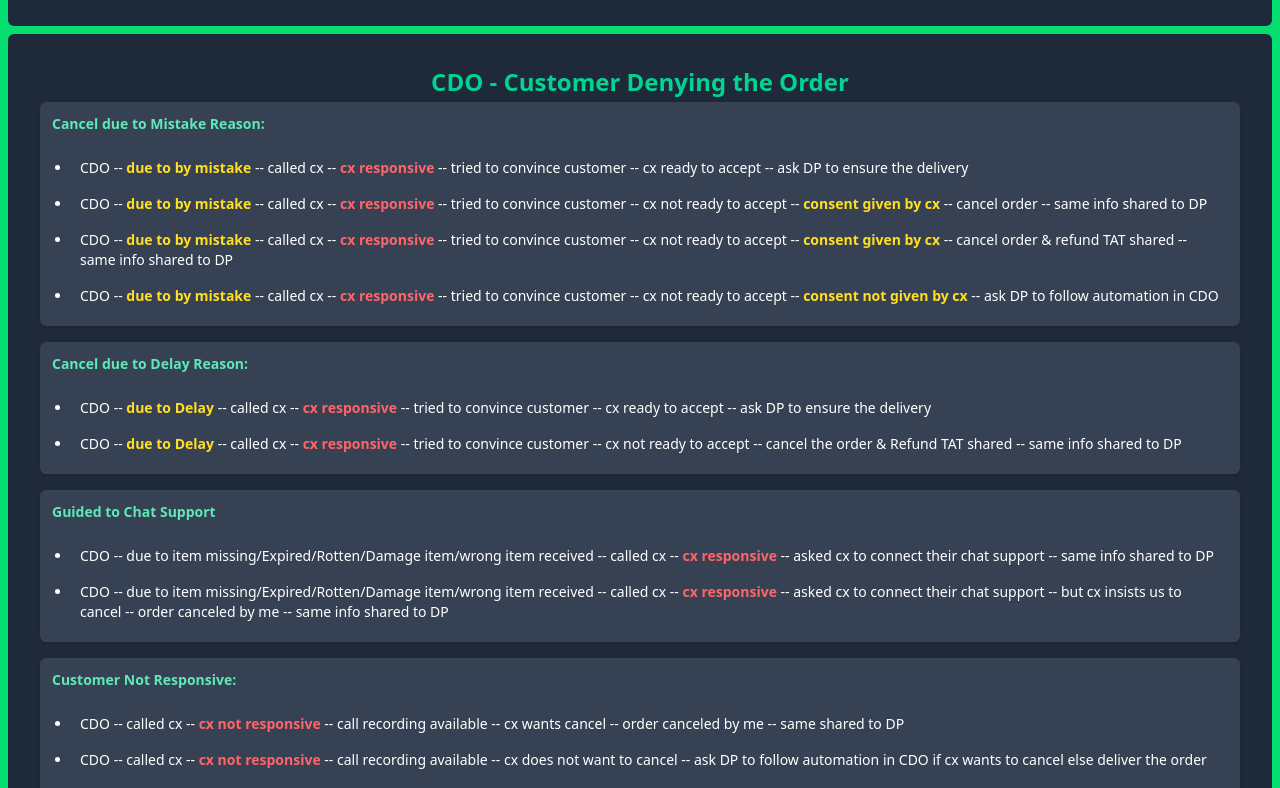
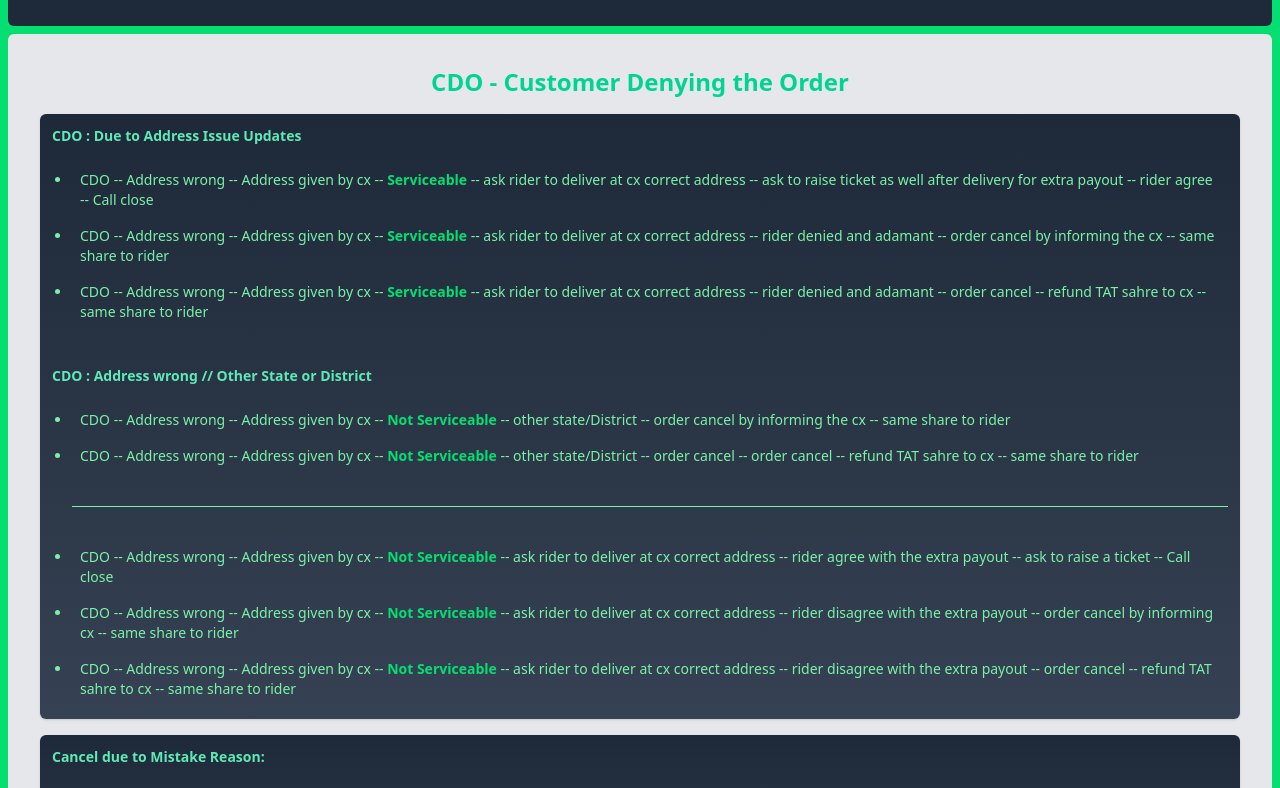
Before and after one commit to Code-with-Sahani/Blinket-DP, a React (Vite) app: page / in a window 1280 px wide. Shown: the part 1860-2648 px from the top of the page. Built offline with nearby package versions, Linux system fonts and the light colour scheme.

Commit message:
Update CDO.jsx

```diff
--- a/src/Components/CDO.jsx
+++ b/src/Components/CDO.jsx
@@ -2,18 +2,56 @@ import React from 'react';
 
 const CDO = () => {
     return (
-        <div className='m-2 p-4 text-sm bg-gray-800 text-white rounded-md md:p-6 lg:p-8'>
-            <h2 className="text-center text-2xl font-semibold text-emerald-400 mb-1">CDO - Customer Denying the Order</h2>
+        <div className='m-2 p-4 text-sm bg-gray-200 text-white rounded-md md:p-6 lg:p-8'>
+            <h2 className="text-center text-2xl font-semibold text-emerald-400 mb-4">CDO - Customer Denying the Order</h2>
 
             <div className='space-y-4'>
 
+                <div className="p-3 bg-gradient-to-b from-gray-800 to-gray-700 text-green-300 rounded-md shadow">
+                    <h3 className="text-md font-semibold text-emerald-300 mb-4">CDO : Due to Address Issue Updates</h3>
+                    <ul className="list-disc pl-5">
+                        <li className='p-2'>CDO -- Address wrong -- Address given by cx -- <strong className='text-green-400'>Serviceable
+                        </strong> -- ask rider to deliver at cx correct address -- ask to raise ticket as well after delivery for extra payout -- rider agree -- Call close
+                        </li>
 
-                <div className="p-3 bg-gray-700 rounded-md shadow">
+                        <li className='p-2'>CDO -- Address wrong -- Address given by cx -- <strong className='text-green-400'>Serviceable
+                        </strong> -- ask rider to deliver at cx correct address -- rider denied and adamant -- order cancel by informing the cx -- same share to rider</li>
+
+                        <li className='p-2'>CDO -- Address wrong -- Address given by cx -- <strong className='text-green-400'>Serviceable
+                        </strong> -- ask rider to deliver at cx correct address -- rider denied and adamant -- order cancel -- refund TAT sahre to cx -- same share to rider</li>
+                    </ul>
+                    <br />
+
+                    <h3 className="text-md font-semibold text-emerald-300 mb-4 mt-4">CDO : Address wrong // Other State or District </h3>
+                    <ul className="list-disc pl-5">
+                        <li className='p-2'>CDO -- Address wrong -- Address given by cx -- <strong className='text-green-400'>Not Serviceable
+                        </strong> -- other state/District -- order cancel by informing the cx -- same share to rider</li>
+
+                        <li className='p-2'>CDO -- Address wrong -- Address given by cx -- <strong className='text-green-400'>Not Serviceable
+                        </strong> -- other state/District -- order cancel -- order cancel -- refund TAT sahre to cx -- same share to rider</li>
+
+                        <hr className=' mt-8 mb-8' />
+
+                        <li className='p-2'>CDO -- Address wrong -- Address given by cx -- <strong className='text-green-400'>Not Serviceable
+                        </strong> -- ask rider to deliver at cx correct address -- rider agree with the extra payout -- ask to raise a ticket -- Call close
+                        </li>
+
+                        <li className='p-2'>CDO -- Address wrong -- Address given by cx -- <strong className='text-green-400'>Not Serviceable
+                        </strong> -- ask rider to deliver at cx correct address -- rider disagree with the extra payout -- order cancel by informing cx -- same share to rider </li>
+
+                        <li className='p-2'>CDO -- Address wrong -- Address given by cx -- <strong className='text-green-400'>Not Serviceable
+                        </strong> -- ask rider to deliver at cx correct address -- rider disagree with the extra payout -- order cancel -- refund TAT sahre to cx -- same share to rider</li>
+
+
+                    </ul>
+                </div>
+
+                <div className="p-3 bg-gradient-to-b from-gray-800 to-gray-700 text-green-300 rounded-md shadow">
                     <h3 className="text-md font-semibold text-emerald-300 mb-4">Cancel due to Mistake Reason:</h3>
                     <ul className="list-disc pl-5">
                         <li className='p-2'>CDO -- <strong className='text-yellow-300 font-semibold'>due to by mistake</strong> -- called cx -- <strong className='text-red-400'>cx responsive</strong> -- tried to convince customer -- cx ready to accept -- ask DP to ensure the delivery</li>
 
-                         <li className='p-2'>CDO -- <strong className='text-yellow-300 font-semibold'>due to by mistake</strong> -- called cx -- <strong className='text-red-400'>cx responsive</strong> -- tried to convince customer -- cx not ready to accept -- <strong className='text-yellow-300 font-semibold'>consent given by cx</strong> -- cancel order -- same info shared to DP</li>
+                        <li className='p-2'>CDO -- <strong className='text-yellow-300 font-semibold'>due to by mistake</strong> -- called cx -- <strong className='text-red-400'>cx responsive</strong> -- tried to convince customer -- cx not ready to accept -- <strong className='text-yellow-300 font-semibold'>consent given by cx</strong> -- cancel order -- same info shared to DP</li>
 
                         <li className='p-2'>CDO -- <strong className='text-yellow-300 font-semibold'>due to by mistake</strong> -- called cx -- <strong className='text-red-400'>cx responsive</strong> -- tried to convince customer -- cx not ready to accept -- <strong className='text-yellow-300 font-semibold'>consent given by cx</strong> -- cancel order & refund TAT shared -- same info shared to DP</li>
 
@@ -21,7 +59,7 @@ const CDO = () => {
                     </ul>
                 </div>
 
-                <div className="p-3 bg-gray-700 rounded-md shadow">
+                <div className="p-3 bg-gradient-to-b from-gray-800 to-gray-700 text-green-300 rounded-md shadow">
                     <h3 className="text-md font-semibold text-emerald-300 mb-4">Cancel due to Delay Reason:</h3>
                     <ul className="list-disc pl-5">
                         <li className='p-2'>CDO -- <strong className='text-yellow-300 font-semibold'>due to Delay</strong> -- called cx -- <strong className='text-red-400'>cx responsive</strong> -- tried to convince customer -- cx ready to accept -- ask DP to ensure the delivery</li>
@@ -30,7 +68,7 @@ const CDO = () => {
                     </ul>
                 </div>
 
-                <div className="p-3 bg-gray-700 rounded-md shadow">
+                <div className="p-3 bg-gradient-to-b from-gray-800 to-gray-700 text-green-300 rounded-md shadow">
                     <h3 className="text-md font-semibold text-emerald-300 mb-4">Guided to Chat Support</h3>
                     <ul className="list-disc pl-5">
                         <li className='p-2'>CDO -- due to item missing/Expired/Rotten/Damage item/wrong item received -- called cx -- <strong className='text-red-400'>cx responsive</strong> -- asked cx to connect their chat support -- same info shared to DP</li>
@@ -38,7 +76,7 @@ const CDO = () => {
                     </ul>
                 </div>
 
-                <div className="p-3 bg-gray-700 rounded-md shadow">
+                <div className="p-3 bg-gradient-to-b from-gray-800 to-gray-700 text-green-300 rounded-md shadow">
                     <h3 className="text-md font-semibold text-emerald-300 mb-4">Customer Not Responsive:</h3>
                     <ul className="list-disc pl-5">
                         <li className='p-2'>CDO -- called cx -- <strong className='text-red-400'>cx not responsive</strong> -- call recording available -- cx wants cancel -- order canceled by me -- same shared to DP</li>
@@ -48,7 +86,11 @@ const CDO = () => {
                         <li className='p-2'>CDO -- called cx -- <strong className='text-red-400'>cx not responsive</strong> -- Error in OS in call recording -- ask DP to follow automation in CDO if cx wants to cancel else deliver the order</li>
                     </ul>
                 </div>
+
+
             </div>
+
+
 
         </div>
     );
```
